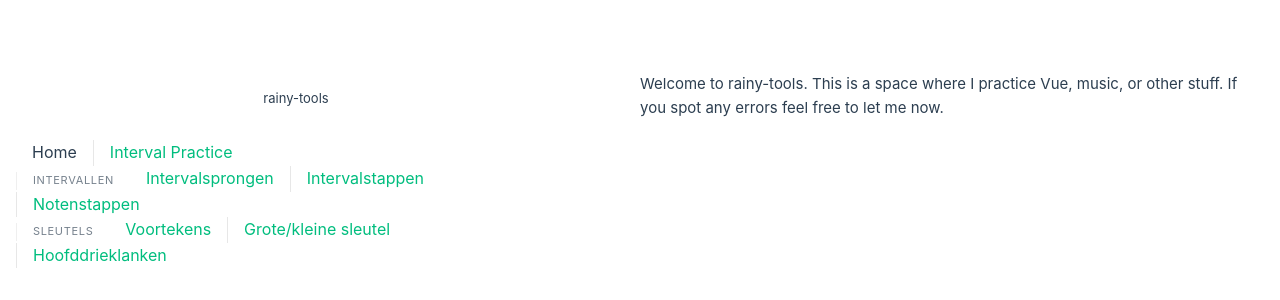
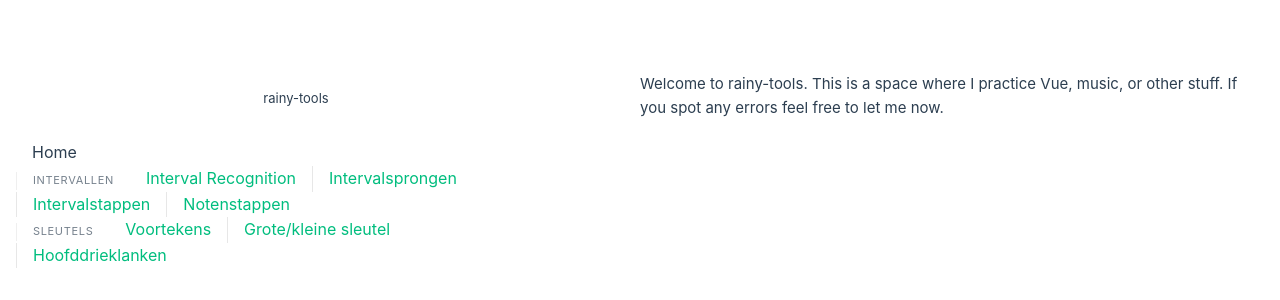
Before and after one commit to SalmonRain/salmonrain.github.io, a Vue app in the folder rainy-tools/: page / in a window 1280 px wide. Shown: the part 214-514 px from the top of the page. Built offline with nearby package versions, Linux system fonts and the light colour scheme.

Commit message:
Rename Interval Practice to Interval Recognition, group with quizzes and fix quiz-to-quiz navigation

```diff
--- a/rainy-tools/src/App.vue
+++ b/rainy-tools/src/App.vue
@@ -10,10 +10,10 @@ import { RouterLink, RouterView } from 'vue-router'
       <nav>
         <div class="nav-group">
           <RouterLink to="/">Home</RouterLink>
-          <RouterLink to="/interval-practice">Interval Practice</RouterLink>
         </div>
         <div class="nav-group">
           <span class="nav-label">Intervallen</span>
+          <RouterLink to="/interval-practice">Interval Recognition</RouterLink>
           <RouterLink to="/intervallen/intervalsprongen">Intervalsprongen</RouterLink>
           <RouterLink to="/intervallen/intervalstappen">Intervalstappen</RouterLink>
           <RouterLink to="/intervallen/notenstappen">Notenstappen</RouterLink>
@@ -28,7 +28,9 @@ import { RouterLink, RouterView } from 'vue-router'
     </div>
   </header>
 
-  <RouterView />
+  <!-- :key forceert een verse component per route, zodat de quizzen
+       (die dezelfde QuizView delen) ook onderling navigeerbaar zijn. -->
+  <RouterView :key="$route.path" />
 </template>
 
 <style scoped>
```
